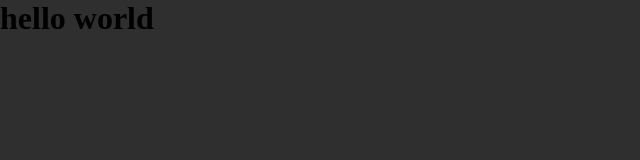
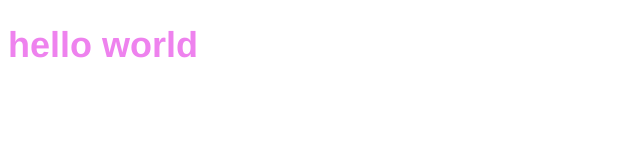
Before and after one commit to Munshi91/html-css-javascript, a website: page index.html in a window 1280 px wide. Shown: the whole page, without its empty margins (0-640 px from the left). Drawn offline with Linux system fonts and the light colour scheme.

Commit message:
Add Sass File And npm

```diff
--- a/index.html
+++ b/index.html
@@ -4,8 +4,8 @@
 <head>
   <meta charset="UTF-8">
   <meta name="viewport" content="width=device-width, initial-scale=1.0">
-  <title>Desktop git Add</title>
-  <link rel="stylesheet" href="style.css">
+  <title>Scss File Update</title>
+  <link rel="stylesheet" href="css/style.min.css">
 </head>
 
 <body>
--- /dev/null
+++ b/scss/_partial.scss
@@ -0,0 +1,3 @@
+$myPink: #ee82ee;
+$myBlue: #4169e1;
+$myGreen: #8fbc8f;
--- /dev/null
+++ b/scss/style.scss
@@ -0,0 +1,16 @@
+@import '_partial';
+
+$myFont: Helvetica, sans-serif;
+// $myColor: red;
+$myFontSize: 18px;
+$myWidth: 680px;
+
+body {
+  font-family: $myFont;
+  font-size: $myFontSize;
+  color: $myPink;
+}
+
+#container {
+  width: $myWidth;
+}
```
Also changed, not shown: package.json (added, +11 -0 lines), css/style.min.css (added), style.css (deleted), 1 other file.
